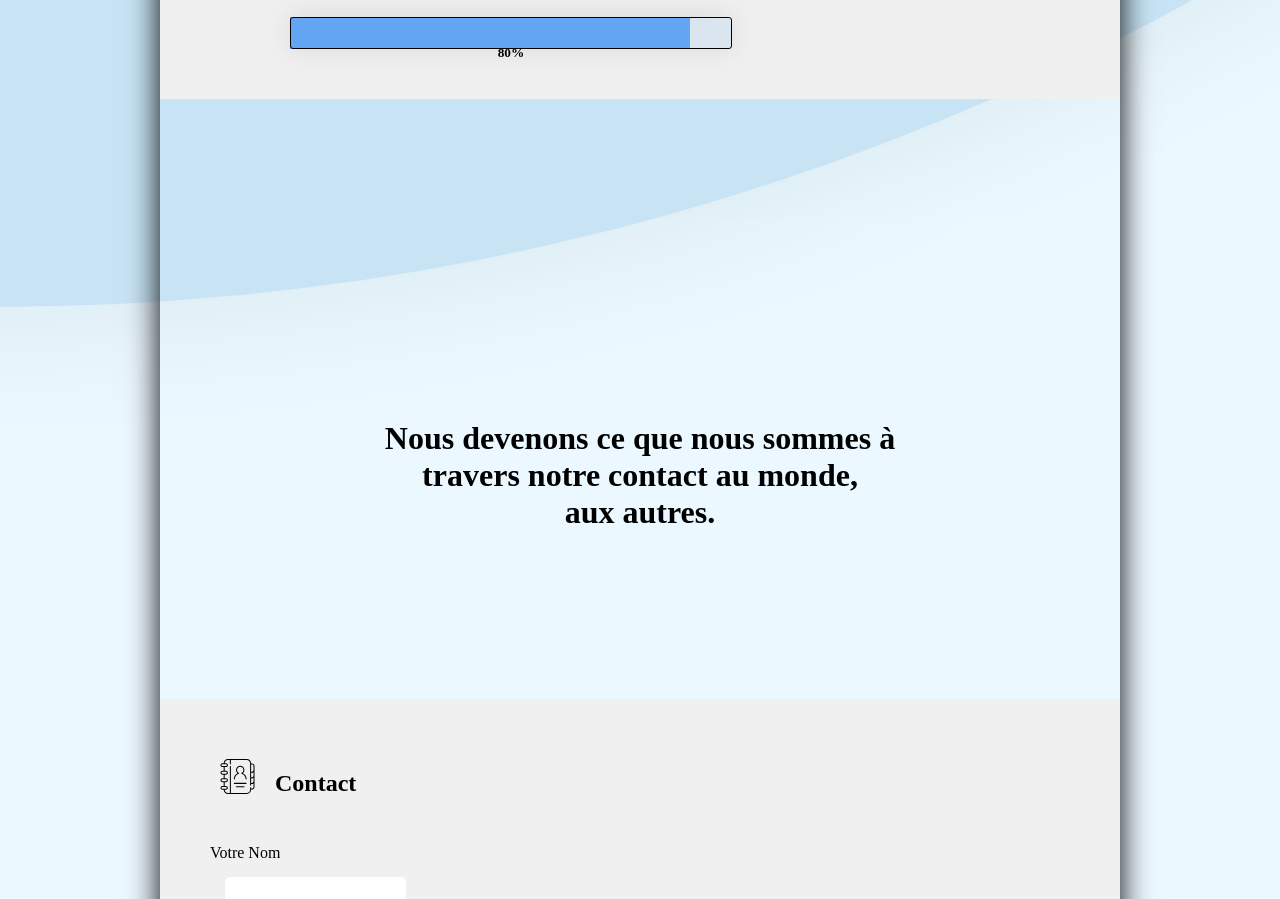
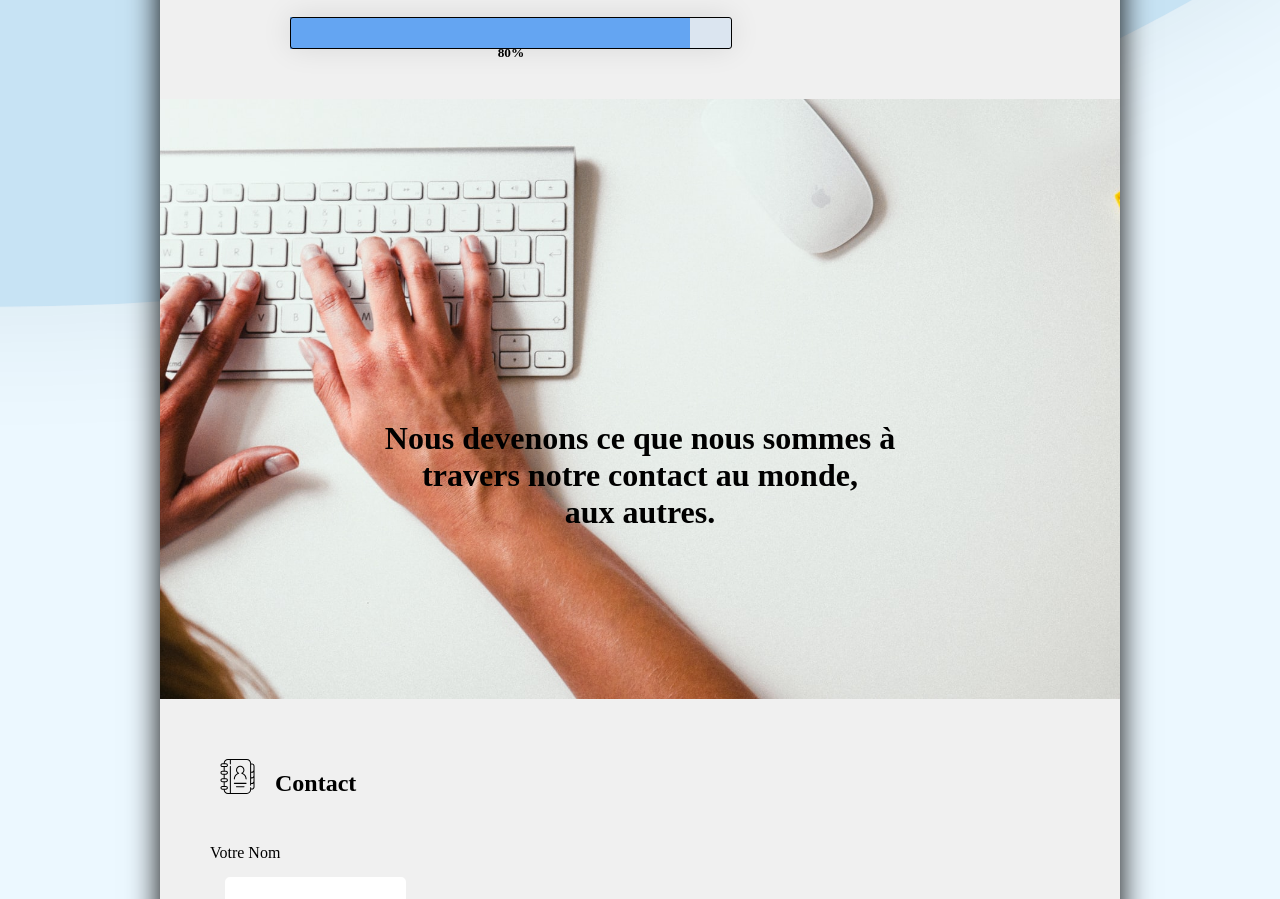
Before and after one commit to Magydream/CvLabrueYoann, a plain HTML site: page index.html in a window 1280 px wide. Shown: the part 3964-4863 px from the top of the page. Drawn offline with Linux system fonts and the light colour scheme.

Commit message:
Update style.css

```diff
--- a/style.css
+++ b/style.css
@@ -228,7 +228,7 @@ li{
 }
 .container-banner-contact{
     background-size: cover;
-    background-image: url(.images/contact-banner.jpg);
+    background-image: url(./images/contact-banner.jpg);
     height: 600px;
 
 }
```
